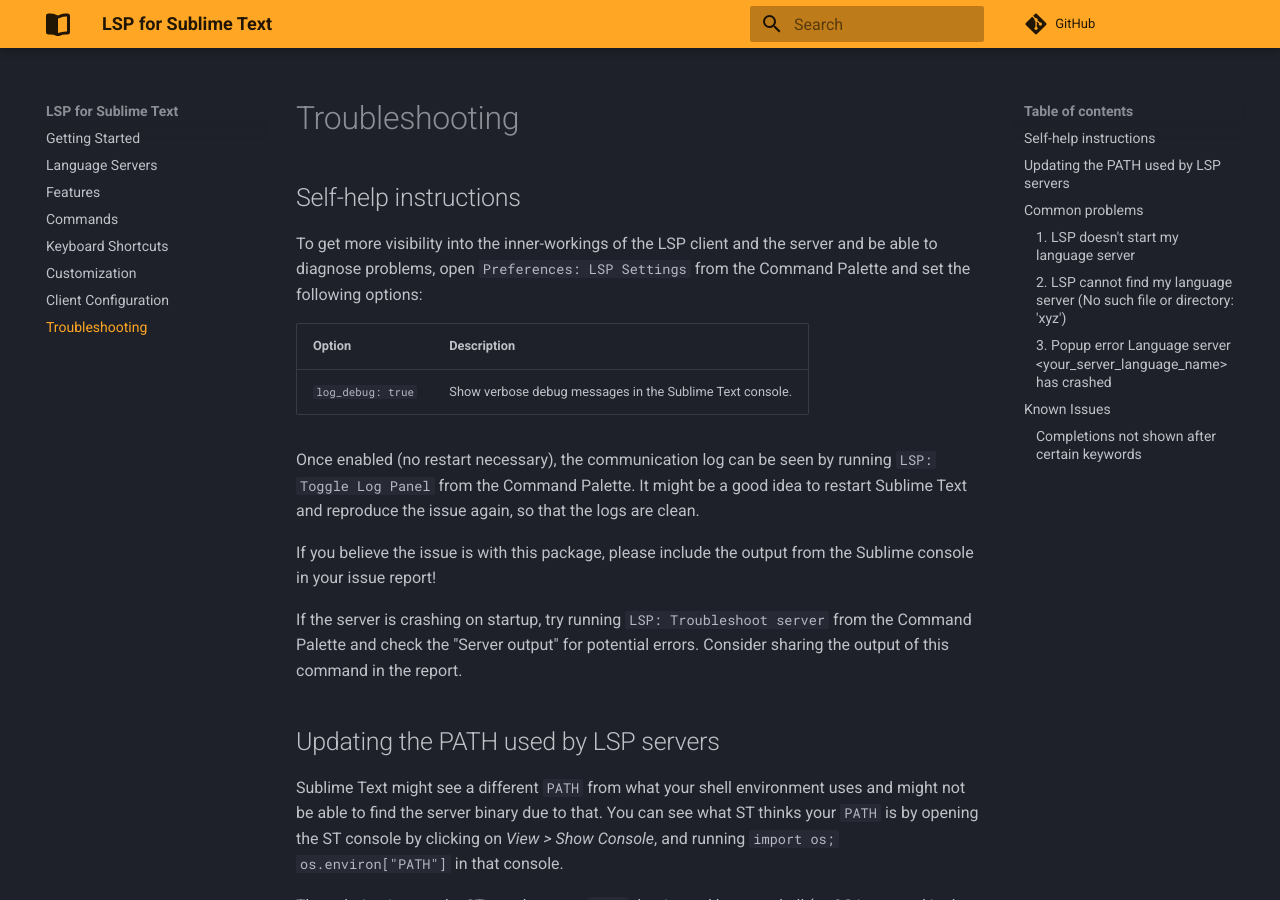
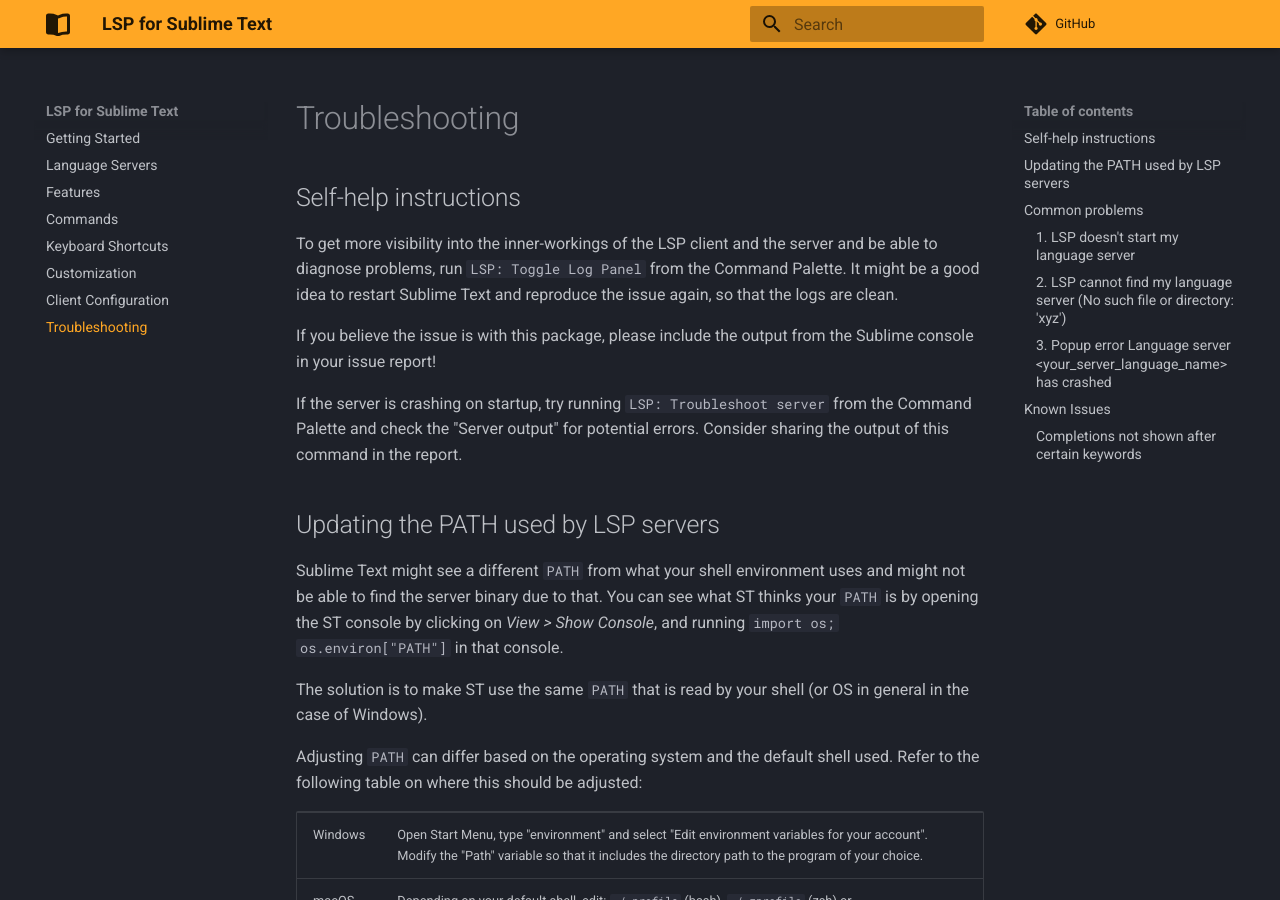
Before and after one commit to sublimelsp/LSP, an MkDocs documentation site: the page built from docs/src/troubleshooting.md, in a window 1280 px wide and 900 px high. Built offline with MkDocs 1.6.1 and Material for MkDocs 9.7.7, drawn with Linux system fonts in a browser that asks for light colours; comment, search, counter and statistics services are not loaded.

Commit message:
update docs

```diff
--- a/docs/src/troubleshooting.md
+++ b/docs/src/troubleshooting.md
@@ -1,12 +1,6 @@
 ## Self-help instructions
 
-To get more visibility into the inner-workings of the LSP client and the server and be able to diagnose problems, open `Preferences: LSP Settings` from the Command Palette and set the following options:
-
-| Option                  | Description                                                          |
-| ----------------------- | -------------------------------------------------------------------- |
-| `log_debug: true`       | Show verbose debug messages in the Sublime Text console.             |
-
-Once enabled (no restart necessary), the communication log can be seen by running `LSP: Toggle Log Panel` from the Command Palette. It might be a good idea to restart Sublime Text and reproduce the issue again, so that the logs are clean.
+To get more visibility into the inner-workings of the LSP client and the server and be able to diagnose problems, run `LSP: Toggle Log Panel` from the Command Palette. It might be a good idea to restart Sublime Text and reproduce the issue again, so that the logs are clean.
 
 If you believe the issue is with this package, please include the output from the Sublime console in your issue report!
 
```
